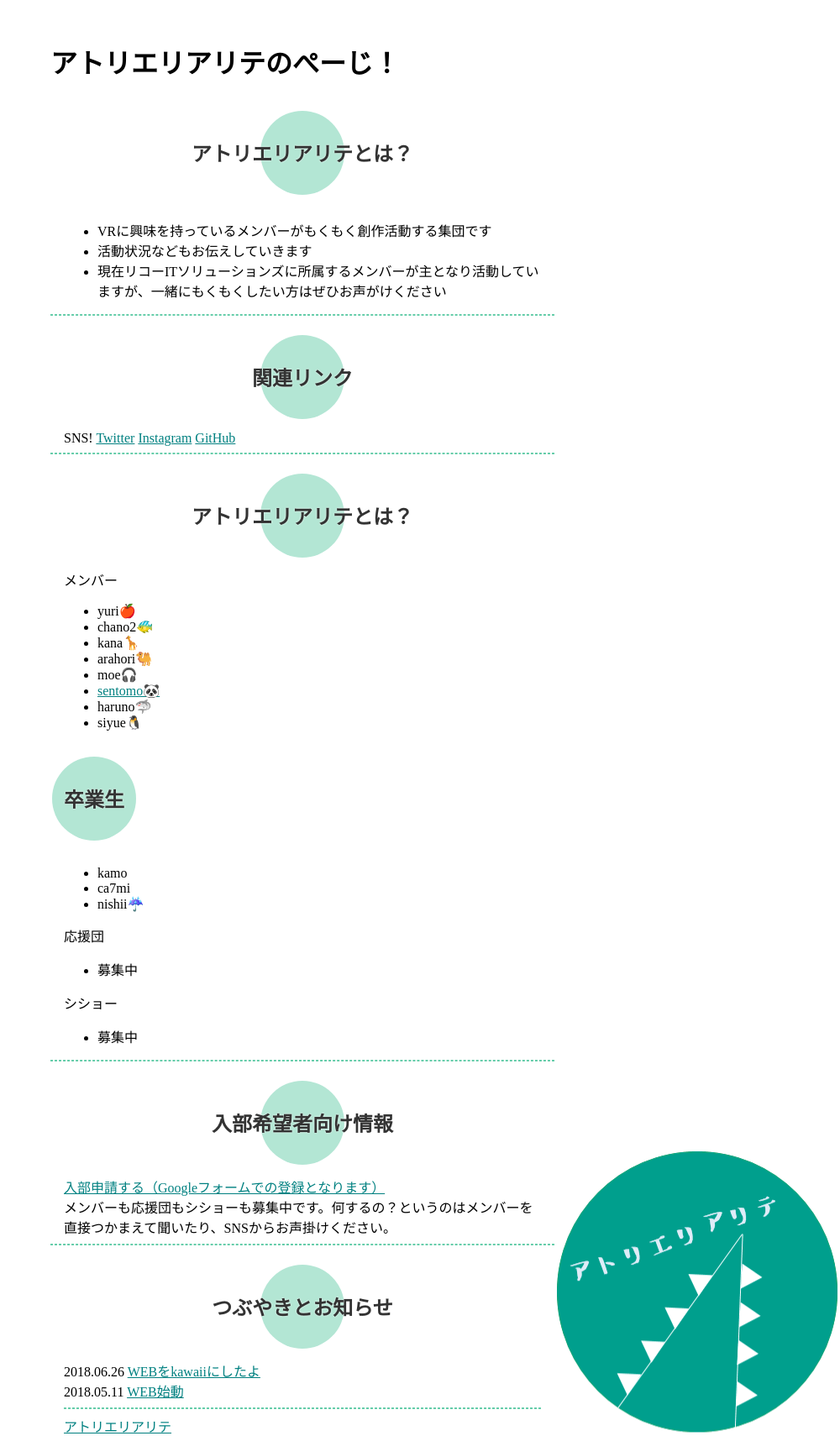
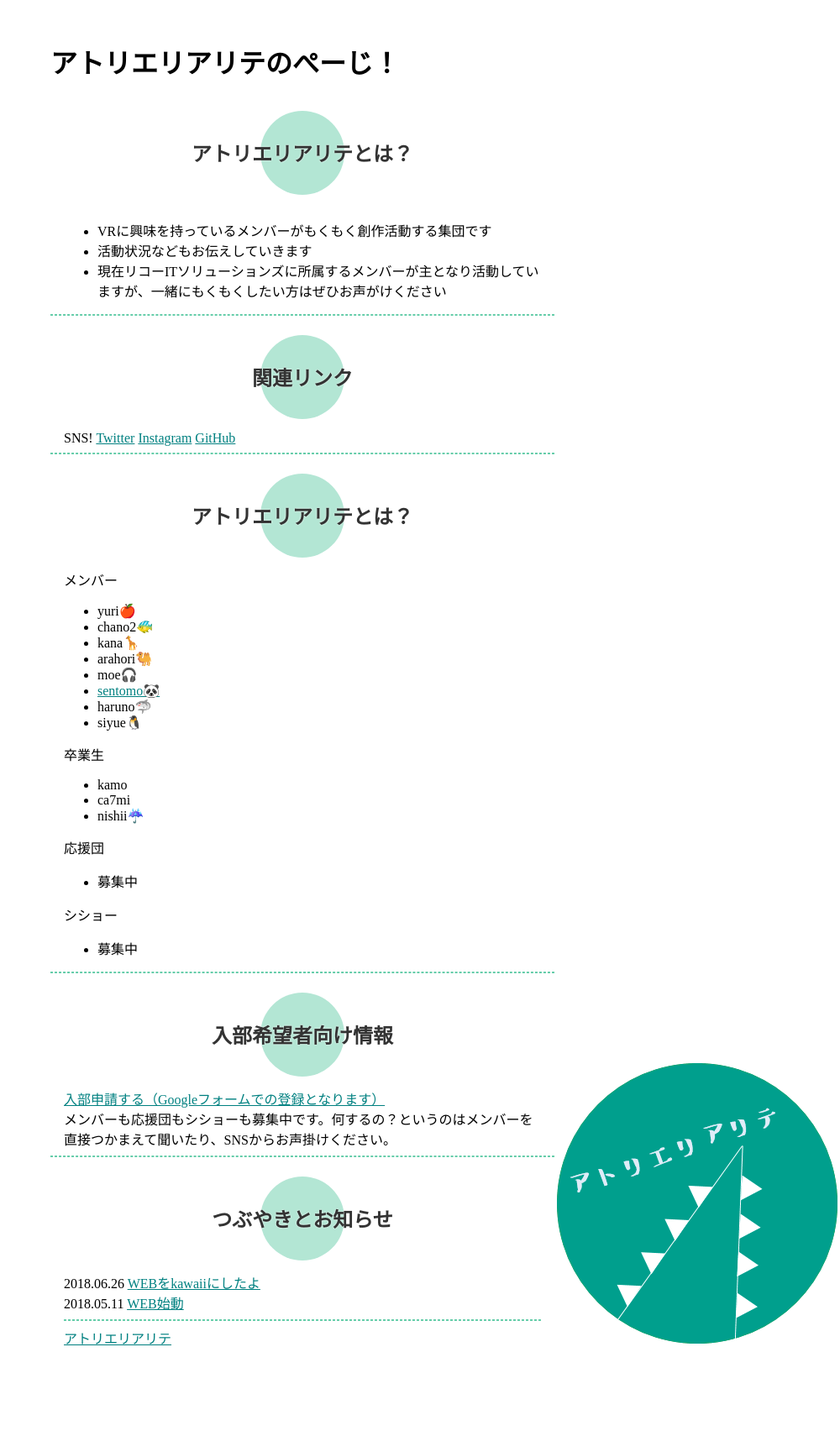
Before and after one commit to atelier-realite/atelier-realite.github.io, a Jekyll site: the page built from index.html, in a window 1280 px wide. Shown: the whole page at 84% size, without its empty margins (280-1280 px from the left). Built offline with Jekyll 4.4.1, drawn with Linux system fonts in a browser that asks for light colours; some web fonts are replaced; after the commit the page ends 1605 px from its top, so only the background shows below that.

Commit message:
卒業生の文字の大きさ変更

```diff
--- a/index.html
+++ b/index.html
@@ -38,7 +38,7 @@ layout: default
         <li>haruno🦈</li>
         <li>siyue🐧</li>
       </ul>
-      <h2>卒業生</h2>
+      卒業生
       <ul>
           <li>kamo</li>
           <li>ca7mi</li>
```
